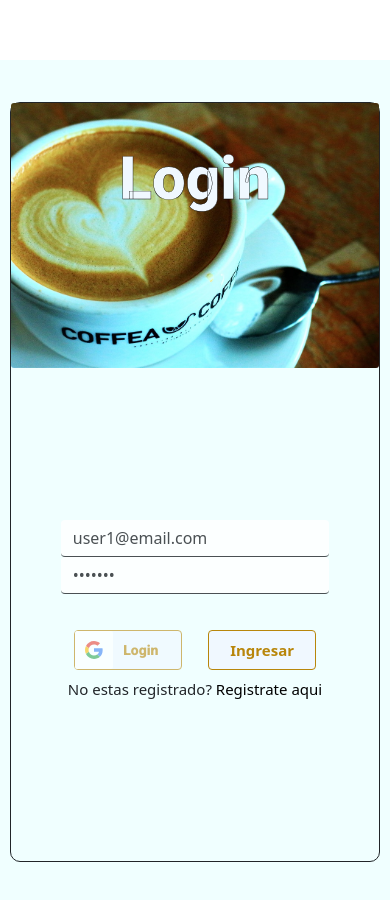
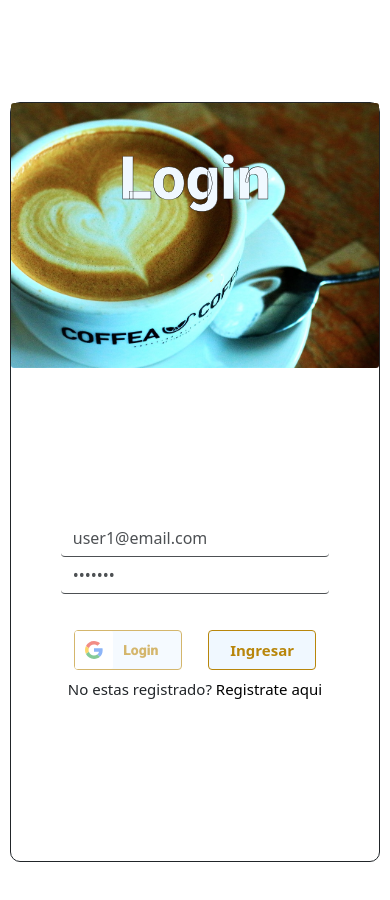
Before and after one commit to CamiloFuentesR/cafe-frontend, a React (Create React App) app: page /auth/login in a window 390 px wide. Shown: the top 900 px of the page. Built offline with nearby package versions, Linux system fonts and the light colour scheme; no server answers.

Commit message:
responsive

```diff
--- a/src/styles/components/__auth.scss
+++ b/src/styles/components/__auth.scss
@@ -7,7 +7,7 @@
         width: 100%;
         height: 100vh;
         position: relative;
-        background-color: azure;
+        background-color: rgb(255, 255, 255);
     }
     ._login_card{
         width: 95%;
```
